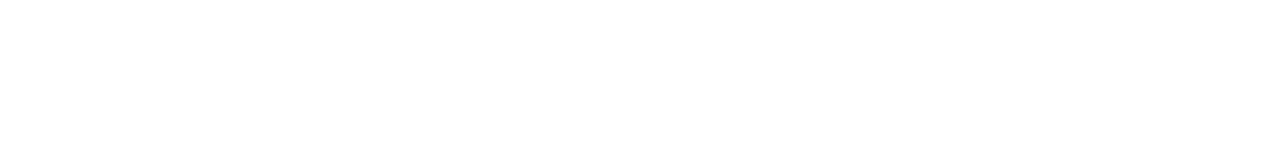
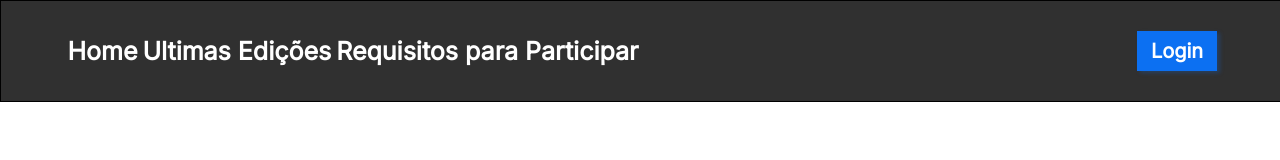
Before and after one commit to m-sena/bootcamp-dnc, a plain HTML site: page index.html in a window 1280 px wide. Drawn offline with Linux system fonts and the light colour scheme.

Commit message:
Criação do Estilo CSS do Menu

```diff
--- /dev/null
+++ b/estilo.css
@@ -0,0 +1,52 @@
+/*Importação de Fontes */
+@import url('https://fonts.googleapis.com/css2?family=Inter&display=swap');
+    body{
+        margin: 0px; /* Margem externa */
+        padding: 0px; /* Margem interna */
+    }
+    /* Menu de Navegação Principal */
+    #principal{
+        width: 100%;
+        height: 100px;
+        border: 1px solid black;
+        background-color: #303030;
+
+        display:flex;
+        justify-content: space-between;
+        align-items: center;
+        border-botton: 1px solid #bababa;
+    }
+        #menu{
+            display:flex;
+            width: 45%;
+            justify-content: space-around;
+            align-items: center;
+
+            margin-left: 5%;
+        }
+        #principal div a{
+            font-family: 'Inter';
+            font-size: 25px;
+            font-weight: 600;
+            color: white;
+            text-decoration: none;
+        }
+            #principal div a:hover{
+                color:#cccccc;
+            }
+
+        #principal button{
+            margin-right: 5%;
+            background-color: #0C70F2;
+            border: 0px;
+
+            height: 40px;
+            width: 80px;
+
+            font-family: 'Inter';
+            font-size: 20px;
+            font-weight: 600;
+            color:white;
+            box-shadow: 3px 2px 4px rgba(12, 112, 242, 0.25);
+            cursor:pointer;
+        }
--- a/index.html
+++ b/index.html
@@ -5,8 +5,17 @@
     <meta http-equiv="X-UA-Compatible" content="IE=edge">
     <meta name="viewport" content="width=device-width, initial-scale=1.0">
     <title>Bootcamp DNC</title>
+    <link rel="stylesheet" href="estilo.css">
 </head>
 <body>
+    <nav id="principal">
+        <div id="menu">
+            <a href="">Home</a>
+            <a href="">Ultimas Edições</a>
+            <a href="">Requisitos para Participar</a>
+        </div>
+        <button>Login</button>
+    </nav>
 
 </body>
 </html>
```
